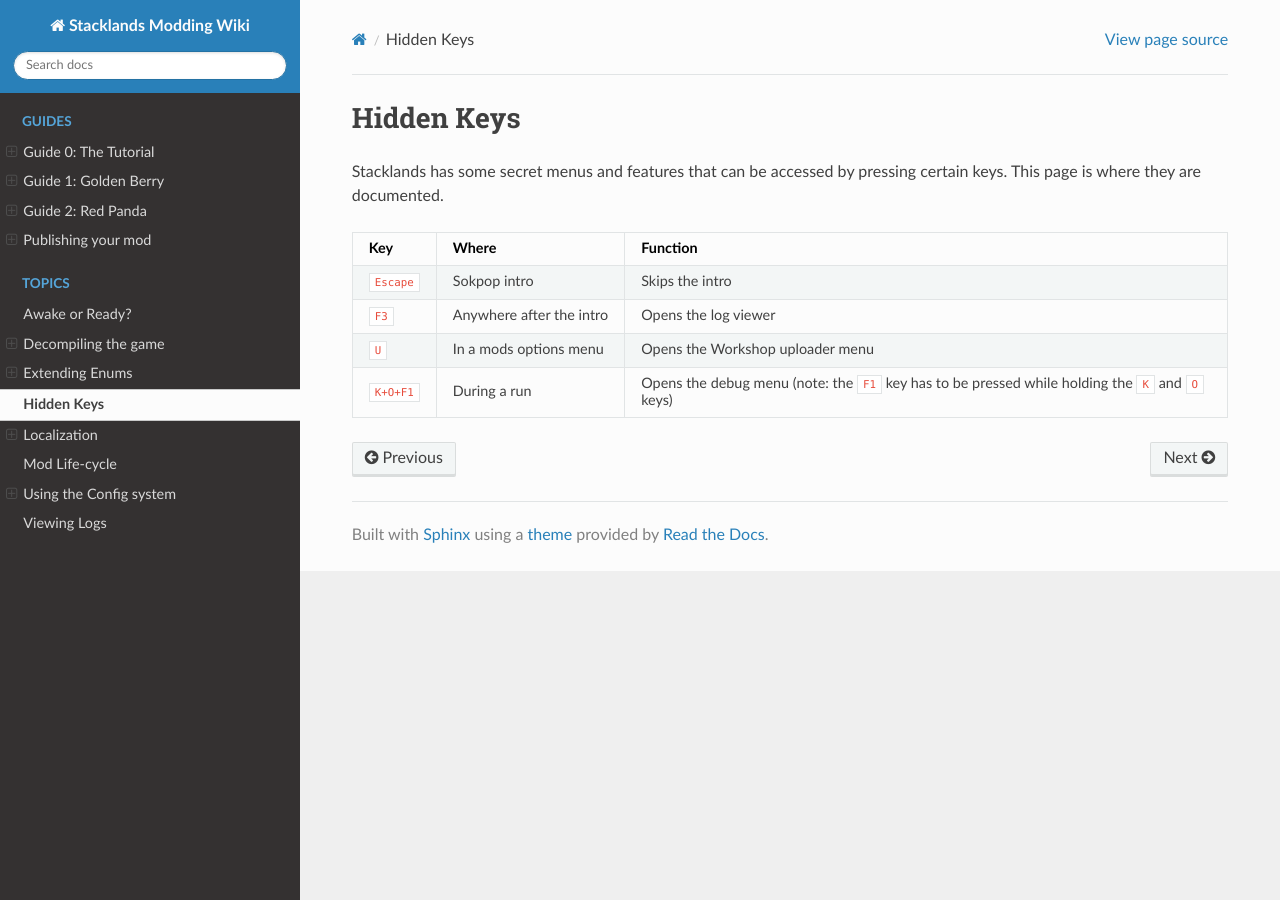
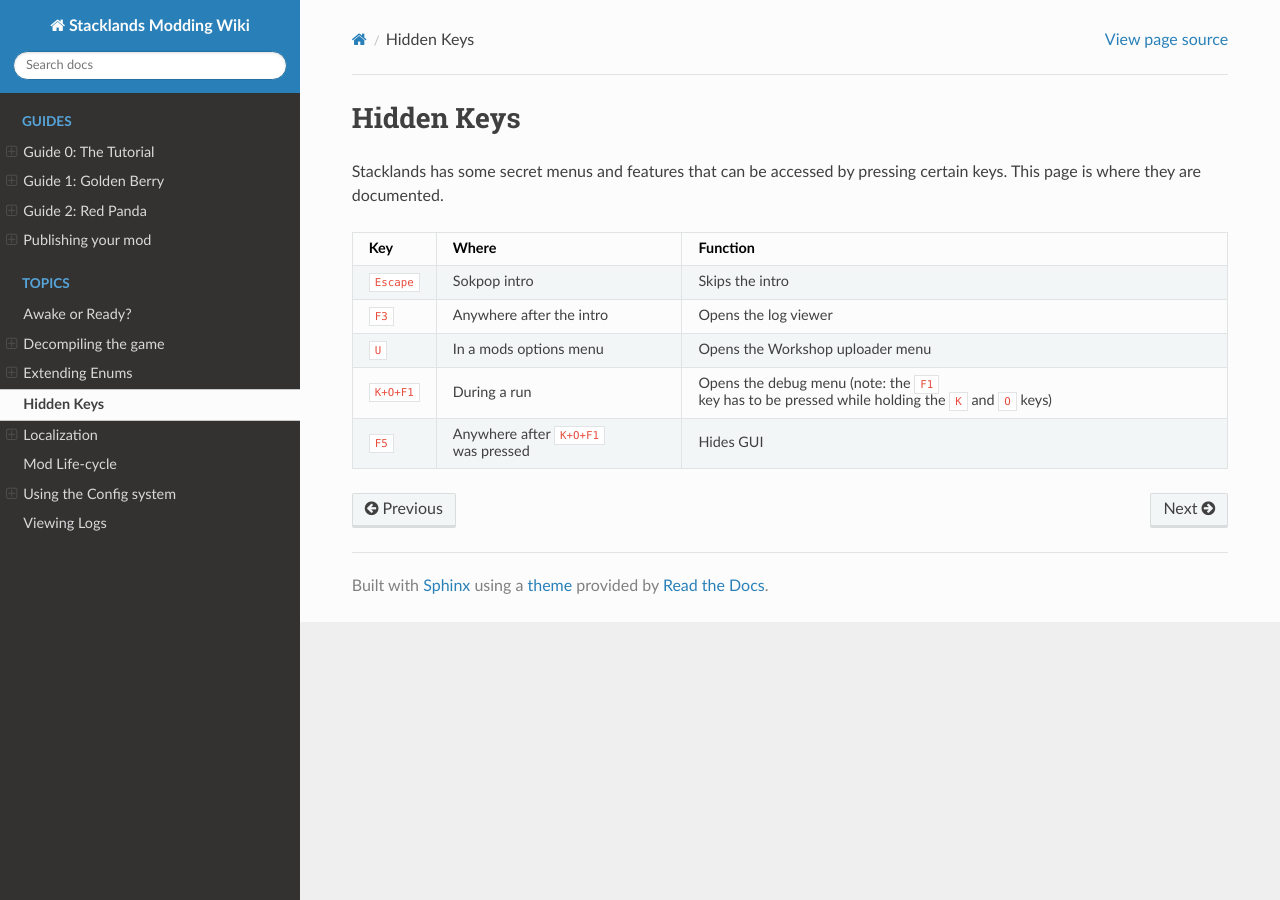
Before and after one commit to stacklandsdev/modding-wiki, a Sphinx documentation site: the page built from source/guides/hidden-keys.rst, in a window 1280 px wide. Built offline with Sphinx 7.4.7 and the Read the Docs theme 2.0.0, drawn with Linux system fonts in a browser that asks for light colours.

Commit message:
Add F5 to hidden-keys.rst
Addedet F5 to tha hidden-keys dot rst

```diff
--- a/source/guides/hidden-keys.rst
+++ b/source/guides/hidden-keys.rst
@@ -26,3 +26,7 @@
 	* - ``K+O+F1``
 	  - During a run
 	  - Opens the debug menu (note: the ``F1`` key has to be pressed while holding the ``K`` and ``O`` keys)
+
+	* - ``F5``
+	  - Anywhere after ``K+O+F1`` was pressed
+	  - Hides GUI
```
